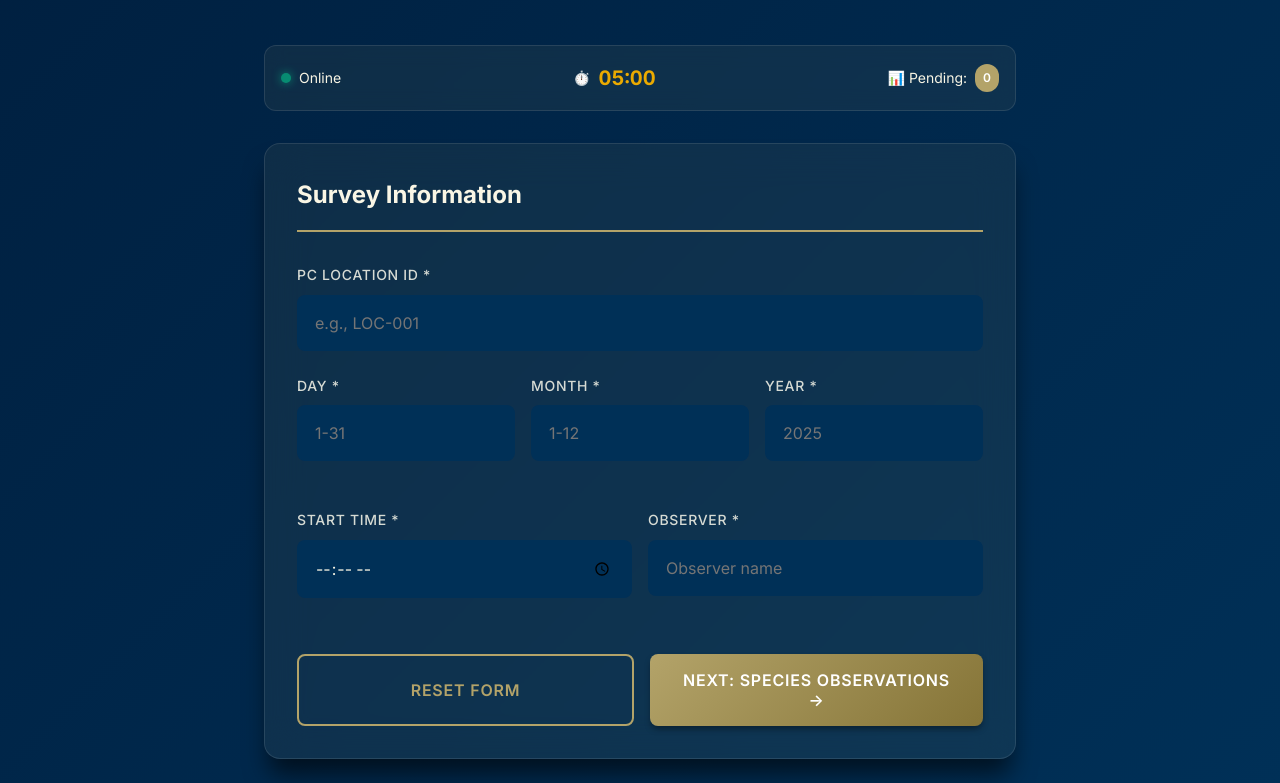
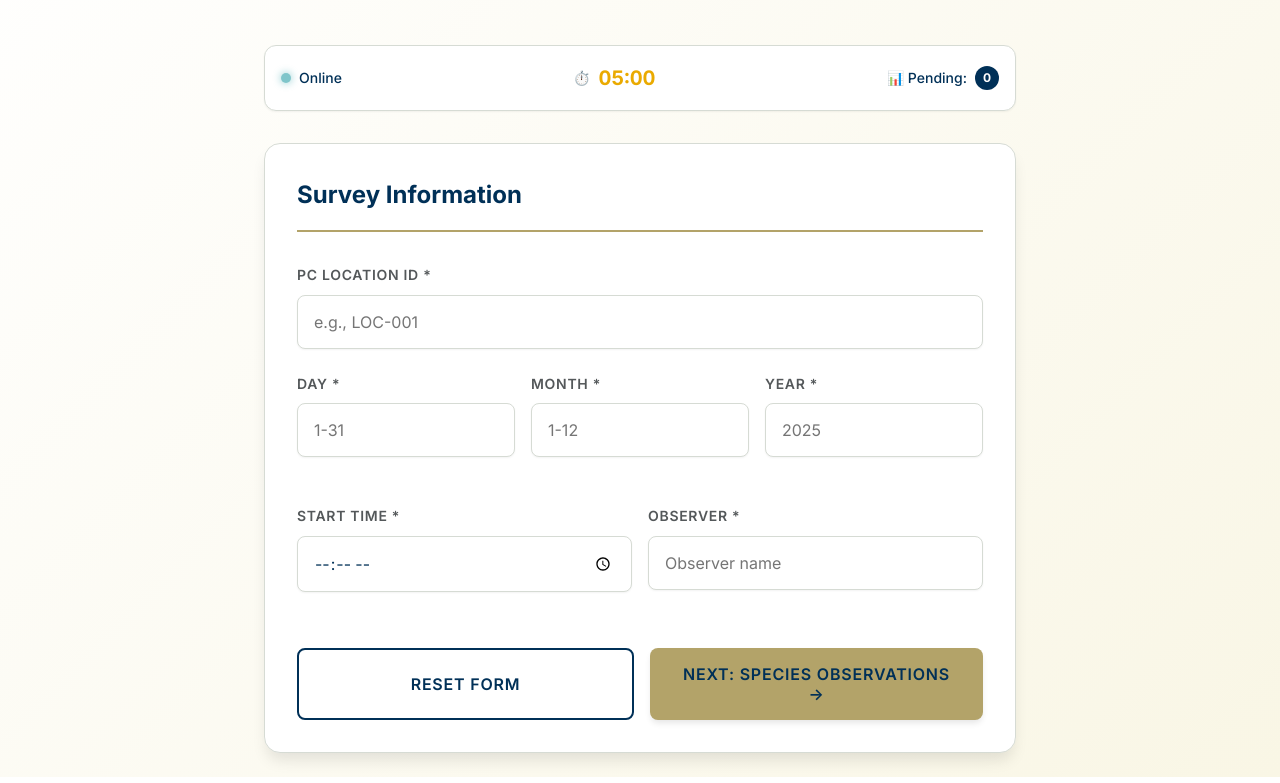
Before and after one commit to ovijar/survey_gtech_birds, a plain HTML site: page index.html in a window 1280 px wide. Shown: the part 179-962 px from the top of the page. Drawn offline with Linux system fonts and the light colour scheme; a script that the page names is missing.

Commit message:
feat: Implement light theme with Georgia Tech brand colors, refine UI element styling, and add multi-step form support.

```diff
--- a/styles.css
+++ b/styles.css
@@ -24,35 +24,39 @@
     --color-rat-cap: #FFCD00;
     --color-new-horizon: #E04F39;
 
-    /* Georgia Tech Brand Colors - Bright (Web-only) */
-    --color-bright-purple: #7800FF;
-    --color-bright-blue: #2961FF;
-    --color-bright-electric: #00FFFF;
-    --color-bright-canopy: #00EC9C;
-    --color-bright-buzz: #FFCC00;
-    --color-bright-horizon: #FF640F;
+    /* Application Color Mapping - Light Theme */
+    --color-bg-primary: #FFFFFF;
+    --color-bg-secondary: #F9F6E5;
+    /* Diploma */
+    --color-bg-tertiary: #F0F0F0;
 
-    /* Application Color Mapping */
-    --color-bg-primary: #001f3f;
-    --color-bg-secondary: #003057;
-    --color-bg-tertiary: #00416a;
-    --color-surface: rgba(179, 163, 105, 0.08);
-    --color-surface-hover: rgba(179, 163, 105, 0.15);
+    --color-surface: #FFFFFF;
+    --color-surface-hover: #F9F9F9;
 
     --color-primary: #B3A369;
-    --color-primary-light: #d4c89a;
+    /* Tech Gold */
     --color-primary-dark: #857437;
+    --color-primary-light: #D4C89A;
 
-    --color-accent: #008C95;
-    --color-accent-light: #64CCC9;
+    --color-accent: #003057;
+    /* Navy Blue */
+    --color-accent-light: #00416A;
 
-    --color-success: #00EC9C;
-    --color-warning: #FFCD00;
+    --color-success: #008C95;
+    /* Olympic Teal */
+    --color-warning: #EAAA00;
+    /* Buzz Gold */
     --color-error: #E04F39;
+    /* New Horizon */
 
-    --color-text-primary: #F9F6E5;
-    --color-text-secondary: #D6DBD4;
-    --color-text-muted: #A4925A;
+    --color-text-primary: #003057;
+    /* Navy Blue for main text */
+    --color-text-secondary: #54585A;
+    /* Gray Matter */
+    --color-text-muted: #857437;
+
+    --color-border: #D6DBD4;
+    /* Pi Mile */
 
     /* Typography */
     --font-family: 'Inter', -apple-system, BlinkMacSystemFont, 'Segoe UI', sans-serif;
@@ -80,11 +84,11 @@
     --radius-full: 9999px;
 
     /* Shadows */
-    --shadow-sm: 0 1px 2px 0 rgba(0, 0, 0, 0.3);
-    --shadow-md: 0 4px 6px -1px rgba(0, 0, 0, 0.4);
-    --shadow-lg: 0 10px 15px -3px rgba(0, 0, 0, 0.5);
-    --shadow-xl: 0 20px 25px -5px rgba(0, 0, 0, 0.6);
-    --shadow-glow: 0 0 20px rgba(179, 163, 105, 0.4);
+    --shadow-sm: 0 1px 2px 0 rgba(0, 0, 0, 0.05);
+    --shadow-md: 0 4px 6px -1px rgba(0, 0, 0, 0.1);
+    --shadow-lg: 0 10px 15px -3px rgba(0, 0, 0, 0.1);
+    --shadow-xl: 0 20px 25px -5px rgba(0, 0, 0, 0.1);
+    --shadow-glow: 0 0 15px rgba(179, 163, 105, 0.2);
 
     /* Transitions */
     --transition-fast: 150ms ease-in-out;
@@ -103,7 +107,7 @@
 
 body {
     font-family: var(--font-family);
-    background: linear-gradient(135deg, var(--color-bg-primary) 0%, var(--color-bg-secondary) 100%);
+    background: linear-gradient(135deg, #FFFFFF 0%, #F9F6E5 100%);
     color: var(--color-text-primary);
     min-height: 100vh;
     line-height: 1.6;
@@ -131,13 +135,11 @@ body {
 
 .header h1 {
     font-size: var(--font-size-3xl);
-    font-weight: 700;
-    background: linear-gradient(135deg, var(--color-primary-light), var(--color-accent-light));
-    -webkit-background-clip: text;
-    -webkit-text-fill-color: transparent;
-    background-clip: text;
+    font-weight: 800;
+    color: var(--color-navy-blue);
     margin-bottom: var(--spacing-sm);
     animation: fadeInDown 0.6s ease-out;
+    letter-spacing: -0.02em;
 }
 
 .header p {
@@ -156,10 +158,10 @@ body {
     gap: var(--spacing-md);
     margin-bottom: var(--spacing-xl);
     padding: var(--spacing-md);
-    background: var(--color-surface);
-    backdrop-filter: blur(10px);
+    background: white;
     border-radius: var(--radius-lg);
-    border: 1px solid rgba(255, 255, 255, 0.1);
+    border: 1px solid var(--color-border);
+    box-shadow: var(--shadow-sm);
     animation: fadeIn 0.6s ease-out 0.4s both;
 }
 
@@ -168,6 +170,8 @@ body {
     align-items: center;
     gap: var(--spacing-sm);
     font-size: var(--font-size-sm);
+    font-weight: 500;
+    color: var(--color-text-primary);
 }
 
 .status-indicator {
@@ -179,12 +183,12 @@ body {
 
 .status-indicator.online {
     background: var(--color-success);
-    box-shadow: 0 0 10px var(--color-success);
+    box-shadow: 0 0 8px var(--color-success);
 }
 
 .status-indicator.offline {
     background: var(--color-error);
-    box-shadow: 0 0 10px var(--color-error);
+    box-shadow: 0 0 8px var(--color-error);
 }
 
 .timer-display {
@@ -195,16 +199,16 @@ body {
 }
 
 .timer-display.warning {
-    color: var(--color-warning);
+    color: var(--color-error);
     animation: pulseWarning 1s ease-in-out infinite;
 }
 
 .pending-count {
-    background: var(--color-primary);
+    background: var(--color-navy-blue);
     color: white;
-    padding: var(--spacing-xs) var(--spacing-sm);
+    padding: 2px 8px;
     border-radius: var(--radius-full);
-    font-weight: 600;
+    font-weight: 700;
     font-size: var(--font-size-xs);
 }
 
@@ -212,13 +216,33 @@ body {
    Form Card
    ============================================ */
 .form-card {
-    background: var(--color-surface);
-    backdrop-filter: blur(20px);
+    background: white;
     border-radius: var(--radius-xl);
     padding: var(--spacing-xl);
-    border: 1px solid rgba(255, 255, 255, 0.1);
-    box-shadow: var(--shadow-xl);
+    border: 1px solid var(--color-border);
+    box-shadow: var(--shadow-lg);
     animation: fadeInUp 0.6s ease-out 0.6s both;
+}
+
+/* ============================================
+   Form Pages (Multi-step)
+   ============================================ */
+.form-page {
+    display: none;
+    animation: fadeIn 0.4s ease-out;
+}
+
+.form-page.active {
+    display: block;
+}
+
+.page-title {
+    font-size: var(--font-size-2xl);
+    font-weight: 700;
+    color: var(--color-navy-blue);
+    margin-bottom: var(--spacing-xl);
+    padding-bottom: var(--spacing-md);
+    border-bottom: 2px solid var(--color-tech-gold);
 }
 
 /* ============================================
@@ -239,7 +263,7 @@ label {
     display: block;
     margin-bottom: var(--spacing-sm);
     color: var(--color-text-secondary);
-    font-weight: 500;
+    font-weight: 600;
     font-size: var(--font-size-sm);
     text-transform: uppercase;
     letter-spacing: 0.05em;
@@ -250,20 +274,21 @@ textarea,
 select {
     width: 100%;
     padding: var(--spacing-md);
-    background: var(--color-bg-secondary);
-    border: 2px solid transparent;
+    background: #FFFFFF;
+    border: 1px solid var(--color-border);
     border-radius: var(--radius-md);
     color: var(--color-text-primary);
     font-family: var(--font-family);
     font-size: var(--font-size-base);
     transition: all var(--transition-base);
     outline: none;
+    box-shadow: var(--shadow-sm);
 }
 
 input:focus,
 textarea:focus,
 select:focus {
-    border-color: var(--color-primary);
+    border-color: var(--color-tech-gold);
     box-shadow: 0 0 0 3px rgba(179, 163, 105, 0.2);
     transform: translateY(-1px);
 }
@@ -271,7 +296,7 @@ select:focus {
 input:hover,
 textarea:hover,
 select:hover {
-    background: var(--color-bg-tertiary);
+    border-color: var(--color-tech-medium-gold);
 }
 
 textarea {
@@ -296,8 +321,8 @@ textarea {
     top: 100%;
     left: 0;
     right: 0;
-    background: var(--color-bg-secondary);
-    border: 2px solid var(--color-primary);
+    background: white;
+    border: 1px solid var(--color-tech-gold);
     border-radius: var(--radius-md);
     margin-top: var(--spacing-xs);
     max-height: 250px;
@@ -311,13 +336,18 @@ textarea {
     padding: var(--spacing-md);
     cursor: pointer;
     transition: all var(--transition-fast);
-    border-bottom: 1px solid rgba(255, 255, 255, 0.05);
+    border-bottom: 1px solid var(--color-border);
+    color: var(--color-text-primary);
+}
+
+.suggestion-item:last-child {
+    border-bottom: none;
 }
 
 .suggestion-item:hover,
 .suggestion-item.active {
-    background: var(--color-primary);
-    color: white;
+    background: var(--color-diploma);
+    color: var(--color-navy-blue);
 }
 
 .suggestion-item .common-name {
@@ -327,12 +357,8 @@ textarea {
 
 .suggestion-item .scientific-name {
     font-size: var(--font-size-sm);
-    color: var(--color-text-muted);
+    color: var(--color-text-secondary);
     font-style: italic;
-}
-
-.suggestion-item:hover .scientific-name {
-    color: rgba(255, 255, 255, 0.8);
 }
 
 /* ============================================
@@ -351,7 +377,7 @@ textarea {
     align-items: center;
     gap: var(--spacing-sm);
     padding: var(--spacing-sm) var(--spacing-md);
-    background: linear-gradient(135deg, var(--color-primary), var(--color-primary-dark));
+    background: var(--color-navy-blue);
     color: white;
     border-radius: var(--radius-full);
     font-size: var(--font-size-sm);
@@ -375,11 +401,12 @@ textarea {
     justify-content: center;
     border-radius: var(--radius-full);
     transition: all var(--transition-fast);
+    opacity: 0.8;
 }
 
 .species-chip button:hover {
     background: rgba(255, 255, 255, 0.2);
-    transform: rotate(90deg);
+    opacity: 1;
 }
 
 /* ============================================
@@ -401,33 +428,16 @@ textarea {
     overflow: hidden;
 }
 
-.btn::before {
-    content: '';
-    position: absolute;
-    top: 50%;
-    left: 50%;
-    width: 0;
-    height: 0;
-    border-radius: var(--radius-full);
-    background: rgba(255, 255, 255, 0.2);
-    transform: translate(-50%, -50%);
-    transition: width 0.6s, height 0.6s;
-}
-
-.btn:hover::before {
-    width: 300px;
-    height: 300px;
-}
-
 .btn-primary {
-    background: linear-gradient(135deg, var(--color-primary), var(--color-primary-dark));
-    color: white;
+    background: var(--color-tech-gold);
+    color: var(--color-navy-blue);
     box-shadow: var(--shadow-md);
 }
 
 .btn-primary:hover {
+    background: var(--color-tech-medium-gold);
     transform: translateY(-2px);
-    box-shadow: var(--shadow-lg), var(--shadow-glow);
+    box-shadow: var(--shadow-lg);
 }
 
 .btn-primary:active {
@@ -435,8 +445,8 @@ textarea {
 }
 
 .btn-primary:disabled {
-    background: var(--color-bg-tertiary);
-    color: var(--color-text-muted);
+    background: var(--color-pi-mile);
+    color: var(--color-text-secondary);
     cursor: not-allowed;
     transform: none;
     box-shadow: none;
@@ -444,12 +454,12 @@ textarea {
 
 .btn-secondary {
     background: transparent;
-    color: var(--color-primary);
-    border: 2px solid var(--color-primary);
+    color: var(--color-navy-blue);
+    border: 2px solid var(--color-navy-blue);
 }
 
 .btn-secondary:hover {
-    background: var(--color-primary);
+    background: var(--color-navy-blue);
     color: white;
 }
 
@@ -461,14 +471,14 @@ textarea {
     align-items: center;
     justify-content: center;
     font-size: var(--font-size-xl);
-    background: var(--color-accent);
+    background: var(--color-navy-blue);
     color: white;
     border-radius: var(--radius-md);
     flex-shrink: 0;
 }
 
 .btn-icon:hover {
-    background: var(--color-accent-light);
+    background: var(--color-bold-blue);
     transform: scale(1.05);
 }
 
@@ -600,26 +610,6 @@ textarea {
 }
 
 /* ============================================
-   Scrollbar Styling
-   ============================================ */
-::-webkit-scrollbar {
-    width: 10px;
-}
-
-::-webkit-scrollbar-track {
-    background: var(--color-bg-secondary);
-}
-
-::-webkit-scrollbar-thumb {
-    background: var(--color-primary);
-    border-radius: var(--radius-full);
-}
-
-::-webkit-scrollbar-thumb:hover {
-    background: var(--color-primary-light);
-}
-
-/* ============================================
    Utility Classes
    ============================================ */
 .hidden {
@@ -637,7 +627,3 @@ textarea {
 .mb-lg {
     margin-bottom: var(--spacing-lg);
 }
-/* Form Pages (Multi-step) */
-.form-page { display: none; animation: fadeIn 0.4s ease-out; }
-.form-page.active { display: block; }
-.page-title { font-size: var(--font-size-2xl); font-weight: 700; color: var(--color-text-primary); margin-bottom: var(--spacing-xl); padding-bottom: var(--spacing-md); border-bottom: 2px solid var(--color-primary); }
```
